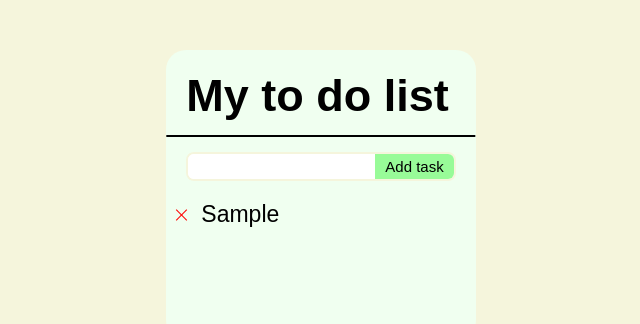
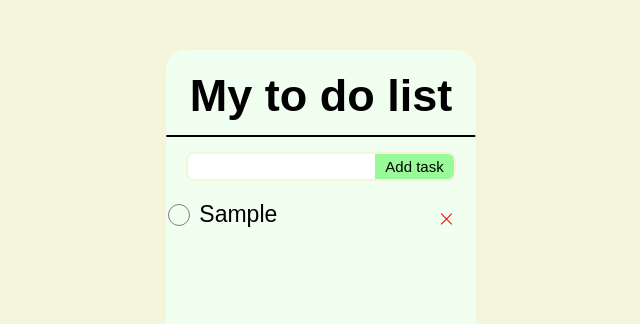
Before and after one commit to Danya3213/To-do-list, a plain HTML site: page index.html in a window 1280 px wide. Both pictures are taken after typing "Sample" into the empty fields and a click on the button "Add task". Shown: the part 205-529 px from the top of the page, 319-959 px from the left. Drawn offline with Linux system fonts and the light colour scheme.

Commit message:
2 commit

```diff
--- a/script.js
+++ b/script.js
@@ -4,55 +4,40 @@ document.addEventListener('DOMContentLoaded', () => {
     const confirmBtn = document.querySelector('#confirmButtonTask');
     let list = document.querySelector('#taskList');
     let listItems = list.children;
-    let deleteBtn = document.querySelectorAll('#deleteButton');
-
+    let deleteButtons = document.querySelectorAll('#deleteButton');
+    let completeButtons = document.querySelectorAll('#completedMark');
     input.value = '';
 
     const deleteBtns = () => {
 
-        // deleteBtn.forEach((button, index) => {
+        const deleteButton = () => {
 
-        //     let addEvent = null;
+            const button = event.target;
+            listFunctions.deleteTask(button);
+        }
 
-        //     addEvent = () => {
+        deleteButtons = document.querySelectorAll('#deleteButton');
 
-        //         button.addEventListener('click', () => {
+        deleteButtons.forEach((button) => {
 
-        //             console.log('deleteTask ' + index);
-        //             listFunctions.deleteTask(index);
-        //         });
-        //     }
+            button.addEventListener('click', deleteButton);
+        });
+    };
 
-        //     addEvent();
-        // });
+    const completeTasks = () => {
 
-        // deleteBtn.forEach((button, index) => {
+        completeButtons = document.querySelectorAll('#completedMark');
 
-        //     deleteHandler = () => {
+        const addTask = () => {
 
-        //         console.log('deleteTask ' + index);
-        //         listFunctions.deleteTask(index);
-        //     }
+            const button = event.target
+            listFunctions.completeTask(button);
+        }
 
-        //     button.removeEventListener('click', deleteHandler);
+        completeButtons.forEach(button => {
 
-        //     button.addEventListener('click', deleteHandler);
-        // });
-
-        const deleteButtons = document.querySelectorAll('#deleteButton');
-
-        deleteButtons.forEach((button, index) => {
-
-            const newButton = button.cloneNode(true);
-
-            button.replaceWith(newButton);
-
-            newButton.addEventListener('click', () => {
-
-                console.log('deleteTask ' + index);
-                listFunctions.deleteTask(index);
-            });
-        });
+            button.addEventListener('click', addTask);
+        })
     };
 
     const listFunctions = {
@@ -65,33 +50,44 @@ document.addEventListener('DOMContentLoaded', () => {
             } else {
 
                 list.innerHTML +=  `<li class="wrapper__list-item">
-                                        <p class="wrapper__item-text">${input.value}</p>
+                                        <div class="wrapper__item-column">
+                                            <div class="wrapper__item-mark" id="completedMark">
+                                            </div>
+                                            <p class="wrapper__item-text">${input.value}</p>
+                                        </div>
                                         <button class="wrapper__item-button" id="deleteButton"></button>
                                     </li>`
             }
 
             input.value = '';
-            deleteBtns();
+            listFunctions.changesDOM();
         },
 
-        deleteTask: (index) => {
+        deleteTask: (button) => {
 
-            list.removeChild(listItems[index]);
-            deleteBtns();
+            button.parentElement.remove();
+            listFunctions.changesDOM();
+        },
+
+        completeTask: (marker) => {
+
+            marker.classList.toggle('_completed');
         },
 
         changesDOM: () => {
 
-            deleteBtn = document.querySelectorAll('#deleteButton');
+            deleteButtons = document.querySelectorAll('#deleteButton');
+            completeButtons = document.querySelectorAll('#completedMark');
             list = document.querySelector('#taskList');
             listItems = list.children;
+            deleteBtns();
+            completeTasks();
         }
     };
 
     confirmBtn.addEventListener('click', () => {
 
         listFunctions.addTask();
-        listFunctions.changesDOM();
     });
 
     input.addEventListener('keydown', (event) => {
@@ -99,7 +95,6 @@ document.addEventListener('DOMContentLoaded', () => {
         if (event.key === 'Enter') {
 
             listFunctions.addTask();
-            listFunctions.changesDOM();
         }
     });
 });
--- a/style.scss
+++ b/style.scss
@@ -41,6 +41,7 @@ body {
 
         font-size: 45px;
         margin-bottom: 30px;
+        text-align: center;
     }
 
     &__input-container {
@@ -74,20 +75,81 @@ body {
         display: flex;
         flex-direction: column;
         align-items: baseline;
-        text-align: left;
-        margin-left: 15px;
         gap: 7px;
     }
 
     &__list-item {
 
+        width: 100%;
+        display: flex;
+        align-items: center;
+        justify-content: space-between;
+    }
+
+    &__item-column {
+
         position: relative;
+        left: -18px;
+        display: flex;
+        gap: 9px;
+    }
 
-        // &::marker {
+    &__item-mark {
 
-        //     color: beige;
-        //     font-size: 1.5rem;
-        // }
+        position: relative;
+        top: 3px;
+        border-radius: 50%;
+        background-color: honeydew;
+        border: 1px solid gray;
+        cursor: pointer;
+        width: 20px;
+        height: 20px;
+        overflow: hidden;
+        transition: all ease-in-out 0.3s;
+
+        &::after {
+
+            content: '';
+            position: absolute;
+            transform: translate(-50%, -50%) translateY(-15px);
+            top: 50%;
+            left: 50%;
+            background-image: url(./img/completed.svg);
+            background-size: cover;
+            width: 80%;
+            height: 80%;
+            transition: all ease-in-out 0.3s;
+        }
+
+        &._completed {
+
+            background-color: greenyellow;
+
+            &::after {
+
+                transform: translate(-50%, -50%);
+            }
+        }
+    }
+
+
+    &__item-text {
+
+        font-size: 23px;
+        margin: 0;
+        max-width: 420px;
+    }
+
+    &__item-button {
+
+        position: relative;
+        top: 4px;
+        cursor: pointer;
+        width: 19px;
+        height: 19px;
+        background-color: transparent;
+        border: none;
+        border-radius: 50%;
 
         &::before, &::after {
 
@@ -97,7 +159,6 @@ body {
             background-color: red;
 
             position: absolute;
-            left: -20px;
             top: 50%;
             transform: translateY(-50%) rotate(45deg);
         }
@@ -108,24 +169,4 @@ body {
         }
     }
 
-    &__item-text {
-
-        font-size: 23px;
-        margin: 0;
-    }
-
-    &__item-button {
-
-        position: absolute;
-        cursor: pointer;
-        left: -29.5px;
-        top: 50%;
-        transform: translateY(-50%);
-        width: 19px;
-        height: 19px;
-        // background-color: rgba(0, 0, 0, 0.7);
-        background-color: transparent;
-        border: none;
-        border-radius: 50%;
-    }
 }
```
Also changed, not shown: index.html (+0 -12 lines), img/completed.svg (added), style.css, 1 other file.
